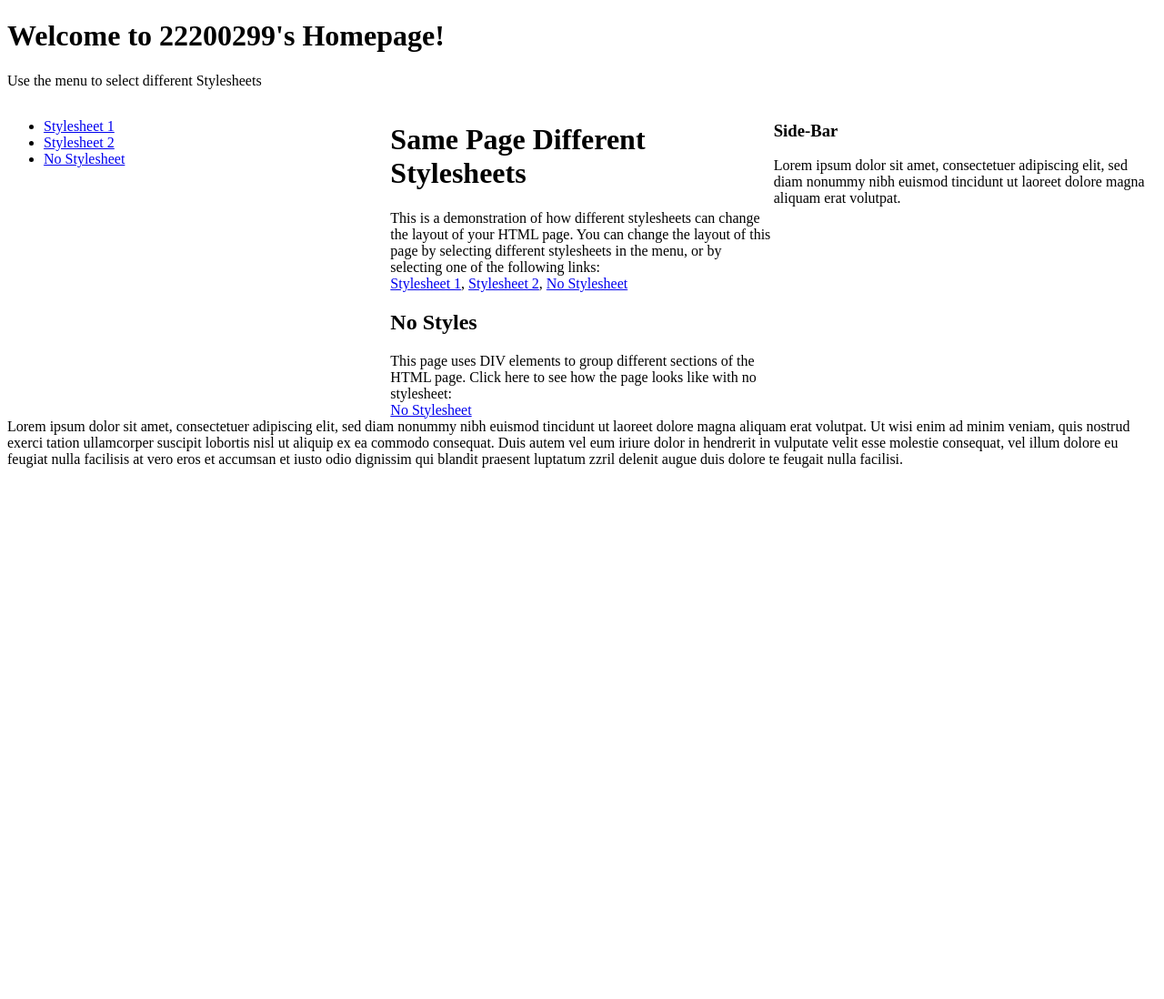
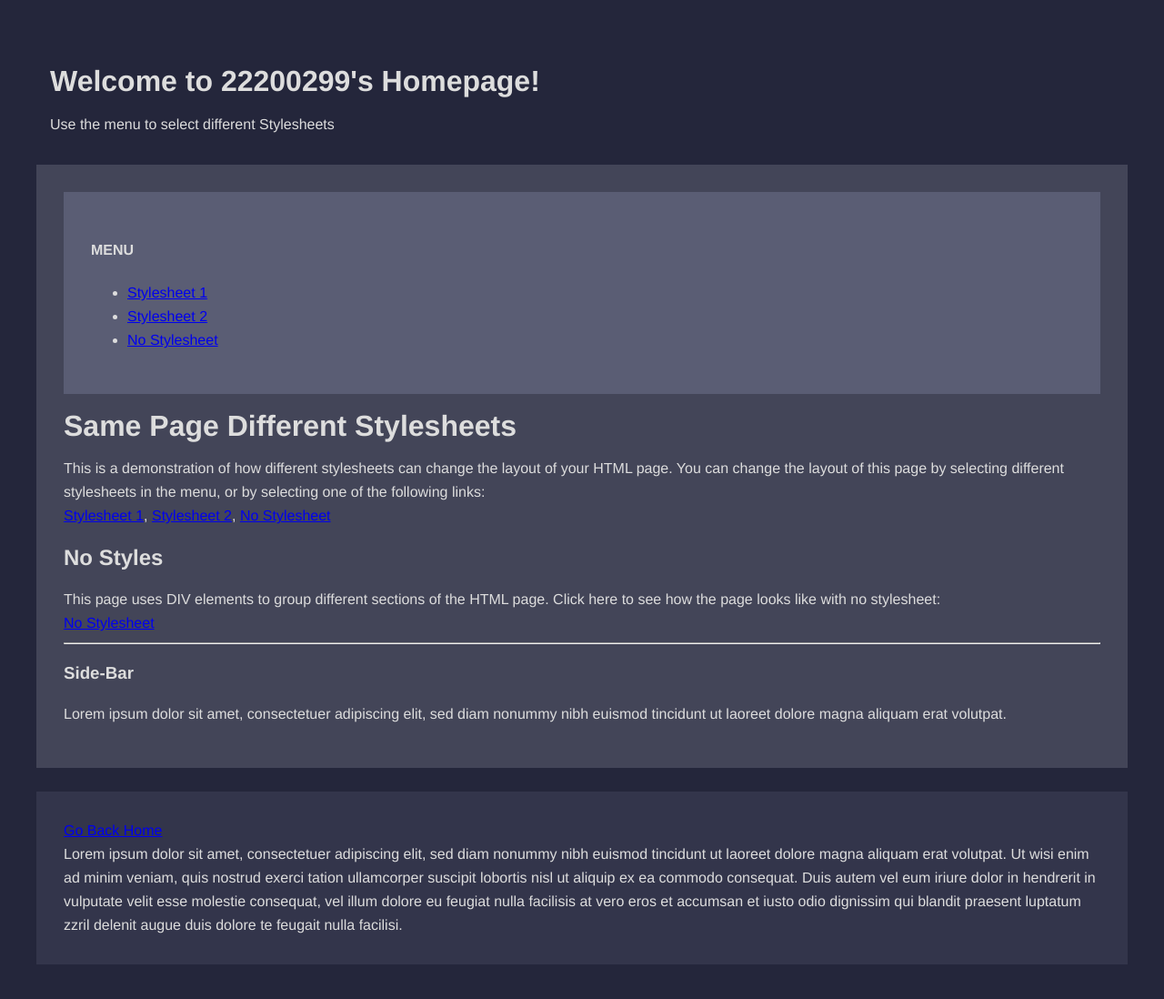
Before and after one commit to livmeraki/PP1_Project2, a plain HTML site: page style2.html in a window 1280 px wide. Shown: the whole page at 91% size. Before the commit the page ends 800 px from the top, so only its background shows below. Drawn offline with Linux system fonts and the light colour scheme.

Commit message:
example html

```diff
--- a/style2.html
+++ b/style2.html
@@ -6,24 +6,50 @@
     <meta name="viewport" content="width=device-width, initial-scale=1.0">
     <title>Stylesheet 2</title>
     <style>
-        .wrapper {
-            display: flex;
+        body {
+            font: 100% Helvetica;
+            margin: 10px;
+            line-height: 26px;
+            background-color: #24263b;
+            color: #dddddd;
+            padding: 30px;
         }
 
-        .wrapper > div {
-            flex: 1;
+        #top {
+
+            padding: 15px;
+
+        }
+        #middle {
+            background-color: #434558;
+            padding: 30px;
+            color: #dddddd;
+        }
+        #menu {
+            background-color: #5a5d74;
+            padding: 30px;
+            color: #dddddd;
+        }
+        #end {
+            background-color: #33354b;
+            padding: 30px;
+            color: #dddddd;
+        }
+        #menu {
+
         }
     </style>
 </head>
 
 <body>
-    <div>
+    <div id="top">
         <h1>Welcome to 22200299's Homepage!</h1>
         <p>Use the menu to select different Stylesheets</p>
     </div>
 
-    <div class="wrapper">
-        <div>
+    <div id="middle">
+        <div id="menu">
+            <h4>MENU</h4>
             <ul>
                 <li><a href="./style1.html">Stylesheet 1</a><br></li>
                 <li><a href="./style2.html">Stylesheet 2</a><br></li>
@@ -50,6 +76,7 @@
             <a href="./nostyle.html">No Stylesheet</a>
         </div>
         <div>
+            <hr>
             <h3>Side-Bar</h3>
             <p>
                 Lorem ipsum dolor sit amet, consectetuer adipiscing elit,
@@ -57,8 +84,14 @@
                 magna aliquam erat volutpat.
             </p>
         </div>
+
     </div>
     <div>
+        <br>
+    </div>
+
+    <div id="end">
+        <a href="./index.html">Go Back Home</a><br>
         Lorem ipsum dolor sit amet, consectetuer adipiscing elit,
         sed diam nonummy nibh euismod tincidunt ut laoreet dolore magna
         aliquam erat volutpat. Ut wisi enim ad minim veniam, quis nostrud
```
Also changed, not shown: example.html (added, +29 -0 lines), form.html (+7 -0 lines), index.html (+19 -4 lines), style1.html (+13 -1 lines).
